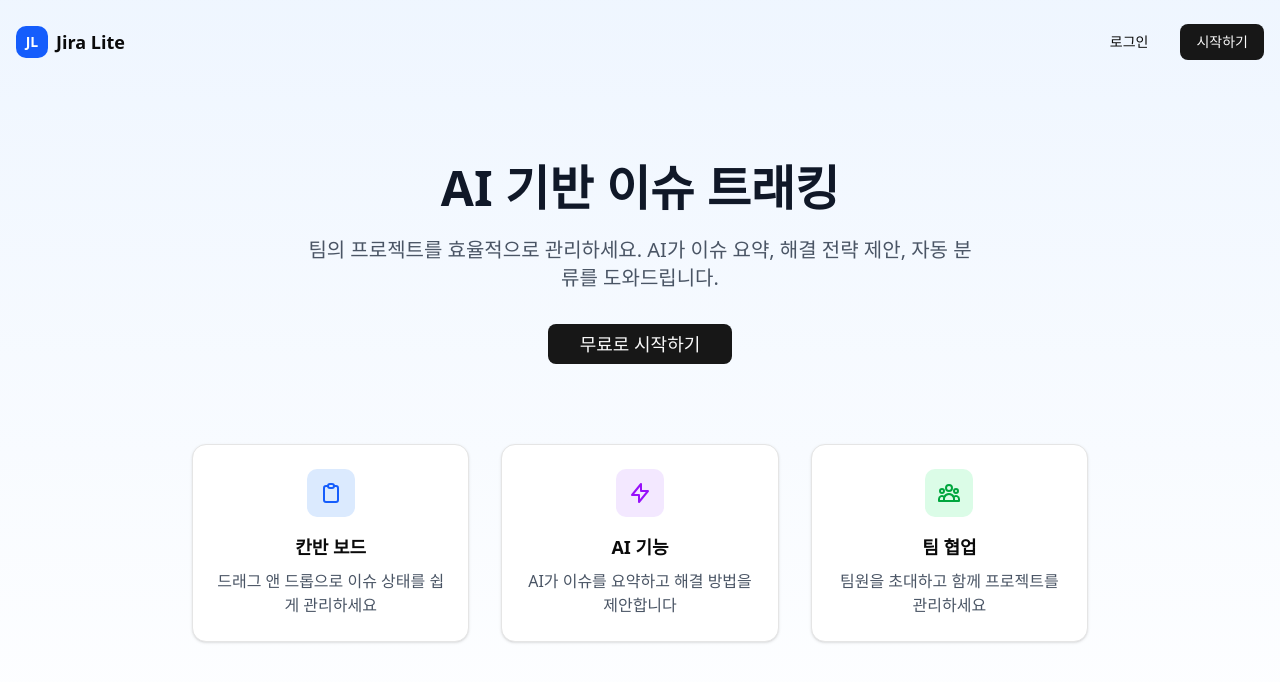
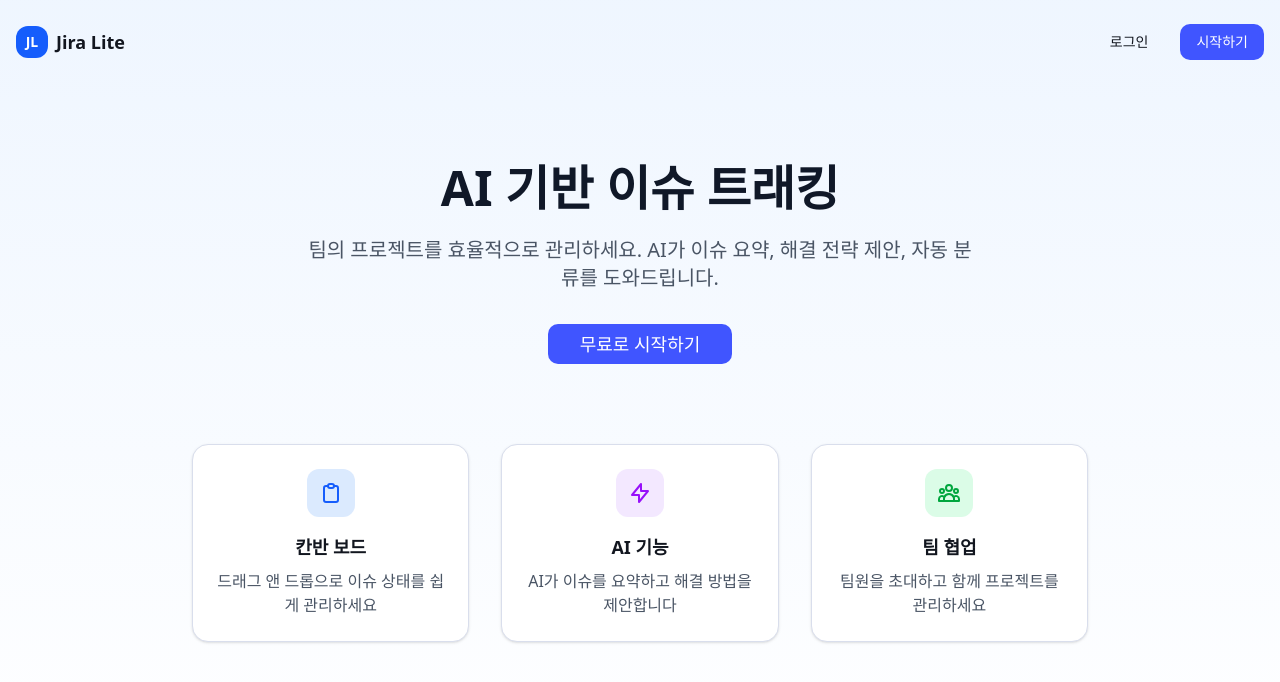
Before and after one commit to dave829/jira-lite, a Next.js app: page / in a window 1280 px wide. Shown: the top 682 px of the page. Built offline with nearby package versions, Linux system fonts and the light colour scheme; no server answers.

Commit message:
style: 미니멀 모노톤 + 글래스모피즘 UI 테마 적용

```diff
--- a/src/app/globals.css
+++ b/src/app/globals.css
@@ -44,38 +44,38 @@
 }
 
 :root {
-  --radius: 0.625rem;
-  --background: oklch(1 0 0);
-  --foreground: oklch(0.145 0 0);
+  --radius: 0.75rem;
+  --background: oklch(0.98 0.005 270);
+  --foreground: oklch(0.2 0.02 270);
   --card: oklch(1 0 0);
-  --card-foreground: oklch(0.145 0 0);
+  --card-foreground: oklch(0.2 0.02 270);
   --popover: oklch(1 0 0);
-  --popover-foreground: oklch(0.145 0 0);
-  --primary: oklch(0.205 0 0);
-  --primary-foreground: oklch(0.985 0 0);
-  --secondary: oklch(0.97 0 0);
-  --secondary-foreground: oklch(0.205 0 0);
-  --muted: oklch(0.97 0 0);
-  --muted-foreground: oklch(0.556 0 0);
-  --accent: oklch(0.97 0 0);
-  --accent-foreground: oklch(0.205 0 0);
+  --popover-foreground: oklch(0.2 0.02 270);
+  --primary: oklch(0.55 0.25 270);
+  --primary-foreground: oklch(1 0 0);
+  --secondary: oklch(0.95 0.02 270);
+  --secondary-foreground: oklch(0.3 0.05 270);
+  --muted: oklch(0.95 0.01 270);
+  --muted-foreground: oklch(0.5 0.02 270);
+  --accent: oklch(0.92 0.03 270);
+  --accent-foreground: oklch(0.3 0.05 270);
   --destructive: oklch(0.577 0.245 27.325);
-  --border: oklch(0.922 0 0);
-  --input: oklch(0.922 0 0);
-  --ring: oklch(0.708 0 0);
-  --chart-1: oklch(0.646 0.222 41.116);
-  --chart-2: oklch(0.6 0.118 184.704);
-  --chart-3: oklch(0.398 0.07 227.392);
-  --chart-4: oklch(0.828 0.189 84.429);
-  --chart-5: oklch(0.769 0.188 70.08);
-  --sidebar: oklch(0.985 0 0);
-  --sidebar-foreground: oklch(0.145 0 0);
-  --sidebar-primary: oklch(0.205 0 0);
-  --sidebar-primary-foreground: oklch(0.985 0 0);
-  --sidebar-accent: oklch(0.97 0 0);
-  --sidebar-accent-foreground: oklch(0.205 0 0);
-  --sidebar-border: oklch(0.922 0 0);
-  --sidebar-ring: oklch(0.708 0 0);
+  --border: oklch(0.9 0.02 270);
+  --input: oklch(0.92 0.02 270);
+  --ring: oklch(0.6 0.2 270);
+  --chart-1: oklch(0.55 0.25 270);
+  --chart-2: oklch(0.65 0.2 300);
+  --chart-3: oklch(0.6 0.15 240);
+  --chart-4: oklch(0.7 0.18 320);
+  --chart-5: oklch(0.5 0.22 250);
+  --sidebar: oklch(1 0 0);
+  --sidebar-foreground: oklch(0.2 0.02 270);
+  --sidebar-primary: oklch(0.55 0.25 270);
+  --sidebar-primary-foreground: oklch(1 0 0);
+  --sidebar-accent: oklch(0.95 0.03 270);
+  --sidebar-accent-foreground: oklch(0.3 0.05 270);
+  --sidebar-border: oklch(0.92 0.02 270);
+  --sidebar-ring: oklch(0.6 0.2 270);
 }
 
 .dark {
@@ -120,3 +120,103 @@
     @apply bg-background text-foreground;
   }
 }
+
+/* Gradient Accent Styles */
+.gradient-primary {
+  @apply bg-gradient-to-r from-blue-600 via-purple-600 to-pink-500;
+}
+
+.gradient-primary-hover {
+  @apply bg-gradient-to-r from-blue-700 via-purple-700 to-pink-600;
+}
+
+.gradient-text {
+  @apply bg-gradient-to-r from-blue-600 via-purple-600 to-pink-500 bg-clip-text text-transparent;
+}
+
+.gradient-border {
+  @apply border-transparent bg-gradient-to-r from-blue-600 via-purple-600 to-pink-500;
+  background-origin: border-box;
+  background-clip: padding-box, border-box;
+}
+
+.card-gradient {
+  @apply bg-white shadow-lg shadow-purple-100/50 hover:shadow-xl hover:shadow-purple-200/50 transition-all duration-300;
+}
+
+.btn-gradient {
+  @apply bg-gradient-to-r from-blue-600 via-purple-600 to-pink-500 text-white hover:from-blue-700 hover:via-purple-700 hover:to-pink-600 transition-all duration-300 shadow-md hover:shadow-lg;
+}
+
+/* Neumorphism Styles */
+.neu-flat {
+  background: #f0f0f3;
+  box-shadow: 6px 6px 12px #d1d1d4, -6px -6px 12px #ffffff;
+}
+
+.neu-pressed {
+  background: linear-gradient(145deg, #e6e6e9, #f0f0f3);
+  box-shadow: inset 4px 4px 8px #d1d1d4, inset -4px -4px 8px #ffffff;
+}
+
+.neu-card {
+  background: linear-gradient(145deg, #fafafa, #f0f0f3);
+  box-shadow: 8px 8px 16px rgba(209, 209, 212, 0.6), -8px -8px 16px rgba(255, 255, 255, 0.8);
+  border-radius: 16px;
+  transition: all 0.3s ease;
+}
+
+.neu-card:hover {
+  box-shadow: 10px 10px 20px rgba(209, 209, 212, 0.7), -10px -10px 20px rgba(255, 255, 255, 0.9);
+  transform: translateY(-2px);
+}
+
+.neu-btn {
+  background: linear-gradient(145deg, #f5f5f8, #e8e8eb);
+  box-shadow: 5px 5px 10px rgba(209, 209, 212, 0.5), -5px -5px 10px rgba(255, 255, 255, 0.8);
+  border-radius: 12px;
+  transition: all 0.2s ease;
+}
+
+.neu-btn:hover {
+  box-shadow: 3px 3px 6px rgba(209, 209, 212, 0.5), -3px -3px 6px rgba(255, 255, 255, 0.8);
+}
+
+.neu-btn:active {
+  box-shadow: inset 3px 3px 6px rgba(209, 209, 212, 0.5), inset -3px -3px 6px rgba(255, 255, 255, 0.8);
+}
+
+.neu-input {
+  background: #f0f0f3;
+  box-shadow: inset 3px 3px 6px rgba(209, 209, 212, 0.5), inset -3px -3px 6px rgba(255, 255, 255, 0.8);
+  border-radius: 10px;
+  border: none;
+}
+
+.neu-input:focus {
+  box-shadow: inset 4px 4px 8px rgba(209, 209, 212, 0.6), inset -4px -4px 8px rgba(255, 255, 255, 0.9), 0 0 0 3px rgba(139, 92, 246, 0.3);
+}
+
+/* Gradient + Neumorphism Combo */
+.neu-gradient-card {
+  background: linear-gradient(145deg, #fafafa, #f0f0f3);
+  box-shadow: 8px 8px 16px rgba(209, 209, 212, 0.5), -8px -8px 16px rgba(255, 255, 255, 0.8), inset 0 0 0 1px rgba(139, 92, 246, 0.1);
+  border-radius: 20px;
+  position: relative;
+  overflow: hidden;
+}
+
+.neu-gradient-card::before {
+  content: '';
+  position: absolute;
+  top: 0;
+  left: 0;
+  right: 0;
+  height: 4px;
+  background: linear-gradient(to right, #3b82f6, #8b5cf6, #ec4899);
+}
+
+.neu-avatar {
+  box-shadow: 4px 4px 8px rgba(209, 209, 212, 0.5), -4px -4px 8px rgba(255, 255, 255, 0.8);
+  border: 3px solid #f0f0f3;
+}
--- a/src/components/layout/header.tsx
+++ b/src/components/layout/header.tsx
@@ -13,9 +13,11 @@ import {
   DropdownMenuTrigger,
 } from '@/components/ui/dropdown-menu';
 import { Avatar, AvatarFallback, AvatarImage } from '@/components/ui/avatar';
-import { Bell, Menu, LogOut, Settings, User as UserIcon } from 'lucide-react';
+import { Menu, LogOut, Settings, User as UserIcon } from 'lucide-react';
 import { toast } from 'sonner';
 import Link from 'next/link';
+import { NotificationPopover } from '@/components/notifications/notification-popover';
+import { ThemeToggle } from '@/components/theme-toggle';
 
 interface HeaderProps {
   user: User | null;
@@ -41,37 +43,33 @@ export function Header({ user }: HeaderProps) {
   };
 
   return (
-    <header className="h-16 bg-white border-b flex items-center justify-between px-6">
+    <header className="h-16 glass-header flex items-center justify-between px-6">
       <div className="flex items-center gap-4">
         <Button variant="ghost" size="icon" className="md:hidden">
           <Menu className="h-5 w-5" />
         </Button>
       </div>
 
-      <div className="flex items-center gap-4">
-        <Link href="/notifications">
-          <Button variant="ghost" size="icon" className="relative">
-            <Bell className="h-5 w-5" />
-            {/* TODO: 알림 개수 표시 */}
-          </Button>
-        </Link>
+      <div className="flex items-center gap-2">
+        <ThemeToggle />
+        <NotificationPopover />
 
         <DropdownMenu>
           <DropdownMenuTrigger asChild>
-            <Button variant="ghost" className="relative h-8 w-8 rounded-full">
-              <Avatar className="h-8 w-8">
+            <Button variant="ghost" className="relative h-9 w-9 rounded-full p-0 hover:ring-2 hover:ring-border transition-all">
+              <Avatar className="h-9 w-9">
                 <AvatarImage src={user?.profile_image || undefined} alt={user?.name} />
-                <AvatarFallback>
+                <AvatarFallback className="bg-foreground text-background font-medium text-sm">
                   {user?.name?.charAt(0).toUpperCase() || 'U'}
                 </AvatarFallback>
               </Avatar>
             </Button>
           </DropdownMenuTrigger>
-          <DropdownMenuContent className="w-56" align="end" forceMount>
+          <DropdownMenuContent className="w-56 glass-card" align="end" forceMount>
             <div className="flex items-center justify-start gap-2 p-2">
               <div className="flex flex-col space-y-1 leading-none">
-                <p className="font-medium">{user?.name}</p>
-                <p className="text-xs text-gray-500">{user?.email}</p>
+                <p className="font-medium text-foreground">{user?.name}</p>
+                <p className="text-xs text-muted-foreground">{user?.email}</p>
               </div>
             </div>
             <DropdownMenuSeparator />
--- a/src/components/layout/sidebar.tsx
+++ b/src/components/layout/sidebar.tsx
@@ -9,9 +9,7 @@ import {
   Users,
   FolderKanban,
   Settings,
-  Plus,
 } from 'lucide-react';
-import { Button } from '@/components/ui/button';
 
 interface SidebarProps {
   user: User | null;
@@ -28,17 +26,17 @@ export function Sidebar({ user }: SidebarProps) {
   const pathname = usePathname();
 
   return (
-    <aside className="hidden md:flex md:w-64 md:flex-col bg-white border-r">
-      <div className="flex h-16 items-center px-6 border-b">
-        <Link href="/dashboard" className="flex items-center gap-2">
-          <div className="h-8 w-8 rounded-lg bg-blue-600 flex items-center justify-center">
-            <span className="text-white font-bold text-sm">JL</span>
+    <aside className="hidden md:flex md:w-64 md:flex-col glass-sidebar">
+      <div className="flex h-16 items-center px-6 border-b border-border/50">
+        <Link href="/dashboard" className="flex items-center gap-3">
+          <div className="h-9 w-9 rounded-xl bg-foreground flex items-center justify-center">
+            <span className="text-background font-bold text-sm">JL</span>
           </div>
-          <span className="font-semibold text-lg">Jira Lite</span>
+          <span className="font-semibold text-lg text-foreground">Jira Lite</span>
         </Link>
       </div>
 
-      <nav className="flex-1 px-4 py-4 space-y-1">
+      <nav className="flex-1 px-3 py-4 space-y-1">
         {navigation.map((item) => {
           const isActive = pathname.startsWith(item.href);
           return (
@@ -46,10 +44,10 @@ export function Sidebar({ user }: SidebarProps) {
               key={item.name}
               href={item.href}
               className={cn(
-                'flex items-center gap-3 px-3 py-2 rounded-lg text-sm font-medium transition-colors',
+                'flex items-center gap-3 px-3 py-2.5 rounded-lg text-sm font-medium transition-all duration-200',
                 isActive
-                  ? 'bg-blue-50 text-blue-700'
-                  : 'text-gray-700 hover:bg-gray-100'
+                  ? 'bg-foreground text-background'
+                  : 'text-muted-foreground hover:bg-accent hover:text-foreground'
               )}
             >
               <item.icon className="h-5 w-5" />
@@ -59,36 +57,27 @@ export function Sidebar({ user }: SidebarProps) {
         })}
       </nav>
 
-      <div className="p-4 border-t">
-        <Link href="/teams/new">
-          <Button className="w-full" size="sm">
-            <Plus className="h-4 w-4 mr-2" />
-            새 팀 만들기
-          </Button>
-        </Link>
-      </div>
-
       {user && (
-        <div className="p-4 border-t">
+        <div className="p-4 border-t border-border/50">
           <div className="flex items-center gap-3">
-            <div className="h-8 w-8 rounded-full bg-gray-200 flex items-center justify-center">
+            <div className="h-10 w-10 rounded-full bg-foreground/10 flex items-center justify-center overflow-hidden">
               {user.profile_image ? (
                 <img
                   src={user.profile_image}
                   alt={user.name}
-                  className="h-8 w-8 rounded-full object-cover"
+                  className="h-full w-full object-cover"
                 />
               ) : (
-                <span className="text-sm font-medium text-gray-600">
+                <span className="text-sm font-semibold text-foreground">
                   {user.name.charAt(0).toUpperCase()}
                 </span>
               )}
             </div>
             <div className="flex-1 min-w-0">
-              <p className="text-sm font-medium text-gray-900 truncate">
+              <p className="text-sm font-medium text-foreground truncate">
                 {user.name}
               </p>
-              <p className="text-xs text-gray-500 truncate">{user.email}</p>
+              <p className="text-xs text-muted-foreground truncate">{user.email}</p>
             </div>
           </div>
         </div>
```
